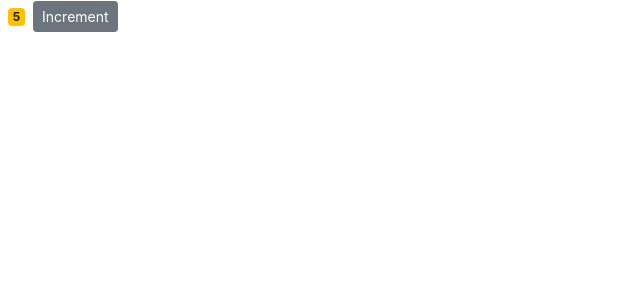
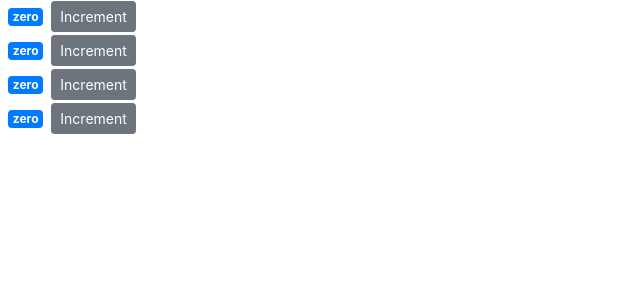
Before and after one commit to priyaesh/Counter-app, a React (Create React App) app: page / in a window 1280 px wide. Shown: the top 300 px of the page, without its empty margins (0-640 px from the left). Built offline with nearby package versions, Linux system fonts and the light colour scheme.

Commit message:
adding counters to components

```diff
--- a/src/Components/Counter.jsx
+++ b/src/Components/Counter.jsx
@@ -2,7 +2,7 @@
 
 class Counter extends Component {
   state = {
-    count: 5,
+    count: 0,
   };
 
   handleOnClick = (value) => {
@@ -13,7 +13,7 @@
     let classes = this.getBadgeClasses();
 
     return (
-      <>
+      <div>
         <span className={classes}>{this.formatCount()}</span>
         <button
           onClick={() => this.handleOnClick(5)}
@@ -21,7 +21,7 @@
         >
           Increment
         </button>
-      </>
+      </div>
     );
   }
   getBadgeClasses() {
--- /dev/null
+++ b/src/Components/Counters.jsx
@@ -0,0 +1,17 @@
+import React, { Component } from "react";
+import Counter from "./Counter";
+
+class Counters extends Component {
+  render() {
+    return (
+      <div>
+        <Counter />
+        <Counter />
+        <Counter />
+        <Counter />
+      </div>
+    );
+  }
+}
+
+export default Counters;
--- a/src/index.js
+++ b/src/index.js
@@ -4,9 +4,9 @@
 import App from "./App";
 import * as serviceWorker from "./serviceWorker";
 import "bootstrap/dist/css/bootstrap.min.css";
-import Counter from "./Components/Counter";
+import Counters from "./Components/Counters";
 
-ReactDOM.render(<Counter />, document.getElementById("root"));
+ReactDOM.render(<Counters />, document.getElementById("root"));
 
 // If you want your app to work offline and load faster, you can change
 // unregister() to register() below. Note this comes with some pitfalls.
```
